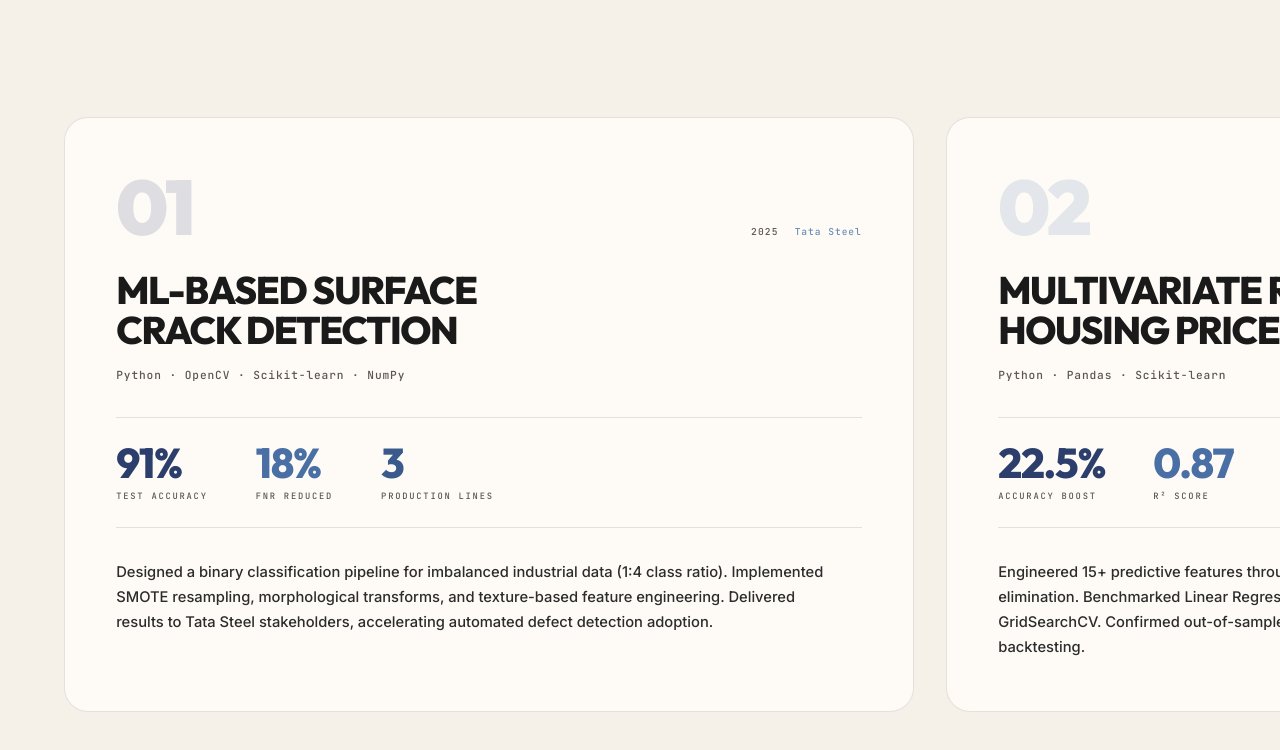
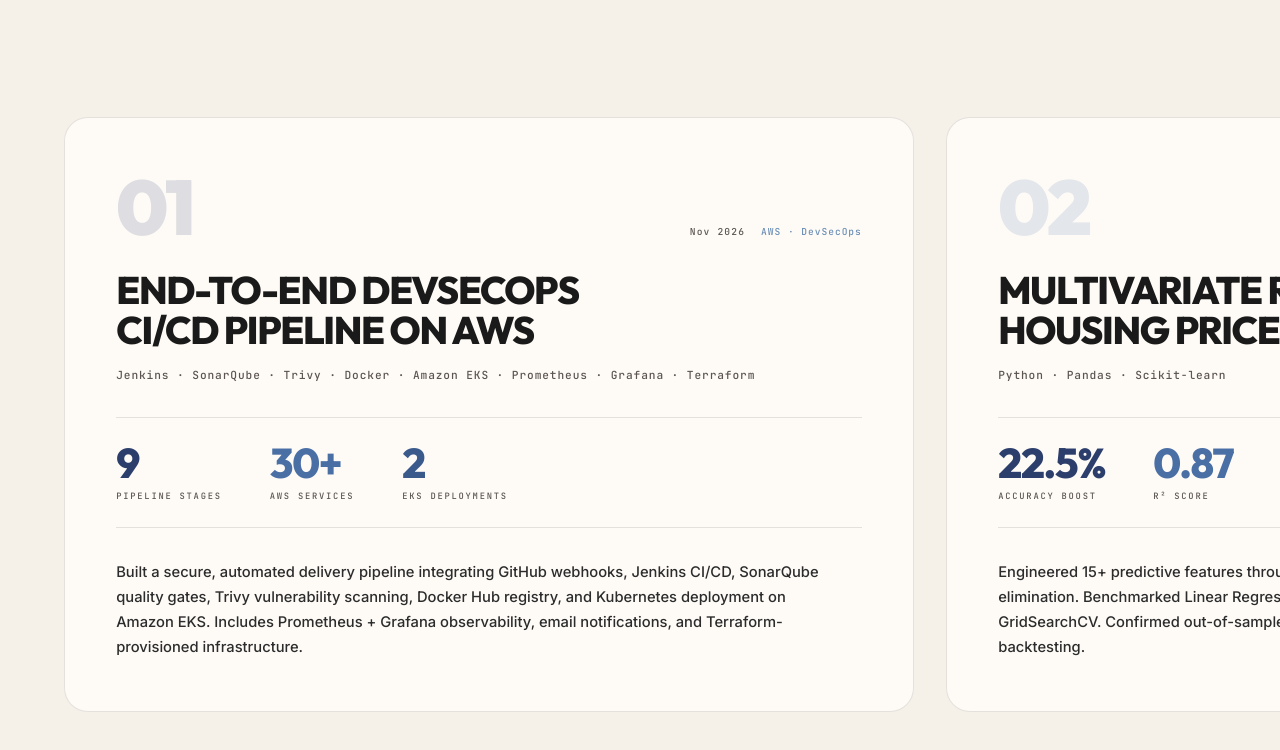
Before and after one commit to DHRUVRAJPUTTT/DHRUVRAJPUTTT.github.io, a plain HTML site: page index.html in a window 1280 px wide. Shown: the part 4343-5093 px from the top of the page. Drawn offline with Linux system fonts and the light colour scheme; a script that the page names is missing.

Commit message:
feat: replace ML Crack Detection with DevSecOps CI/CD Pipeline project

```diff
--- a/index.html
+++ b/index.html
@@ -437,30 +437,30 @@
             <div class="proj-top-row">
               <div class="proj-index">01</div>
               <div class="proj-meta-row">
-                <span class="proj-date">2025</span>
-                <span class="proj-org">Tata Steel</span>
+                <span class="proj-date">Nov 2026</span>
+                <span class="proj-org">AWS · DevSecOps</span>
               </div>
             </div>
-            <h3 class="proj-name">ML-Based Surface<br>Crack Detection</h3>
-            <div class="proj-stack">Python · OpenCV · Scikit-learn · NumPy</div>
+            <h3 class="proj-name">End-to-End DevSecOps<br>CI/CD Pipeline on AWS</h3>
+            <div class="proj-stack">Jenkins · SonarQube · Trivy · Docker · Amazon EKS · Prometheus · Grafana · Terraform</div>
             <div class="proj-metrics">
               <div class="proj-metric">
-                <span class="proj-metric-val">91%</span>
-                <span class="proj-metric-label">Test Accuracy</span>
+                <span class="proj-metric-val">9</span>
+                <span class="proj-metric-label">Pipeline Stages</span>
               </div>
               <div class="proj-metric">
-                <span class="proj-metric-val pink">18%</span>
-                <span class="proj-metric-label">FNR Reduced</span>
+                <span class="proj-metric-val pink">30+</span>
+                <span class="proj-metric-label">AWS Services</span>
               </div>
               <div class="proj-metric">
-                <span class="proj-metric-val blue">3</span>
-                <span class="proj-metric-label">Production Lines</span>
+                <span class="proj-metric-val blue">2</span>
+                <span class="proj-metric-label">EKS Deployments</span>
               </div>
             </div>
             <div class="proj-desc">
-              <p>Designed a binary classification pipeline for imbalanced industrial data (1:4 class ratio). Implemented
-                SMOTE resampling, morphological transforms, and texture-based feature engineering. Delivered results to
-                Tata Steel stakeholders, accelerating automated defect detection adoption.</p>
+              <p>Built a secure, automated delivery pipeline integrating GitHub webhooks, Jenkins CI/CD, SonarQube quality gates,
+                Trivy vulnerability scanning, Docker Hub registry, and Kubernetes deployment on Amazon EKS.
+                Includes Prometheus + Grafana observability, email notifications, and Terraform-provisioned infrastructure.</p>
             </div>
           </article>
 
```
